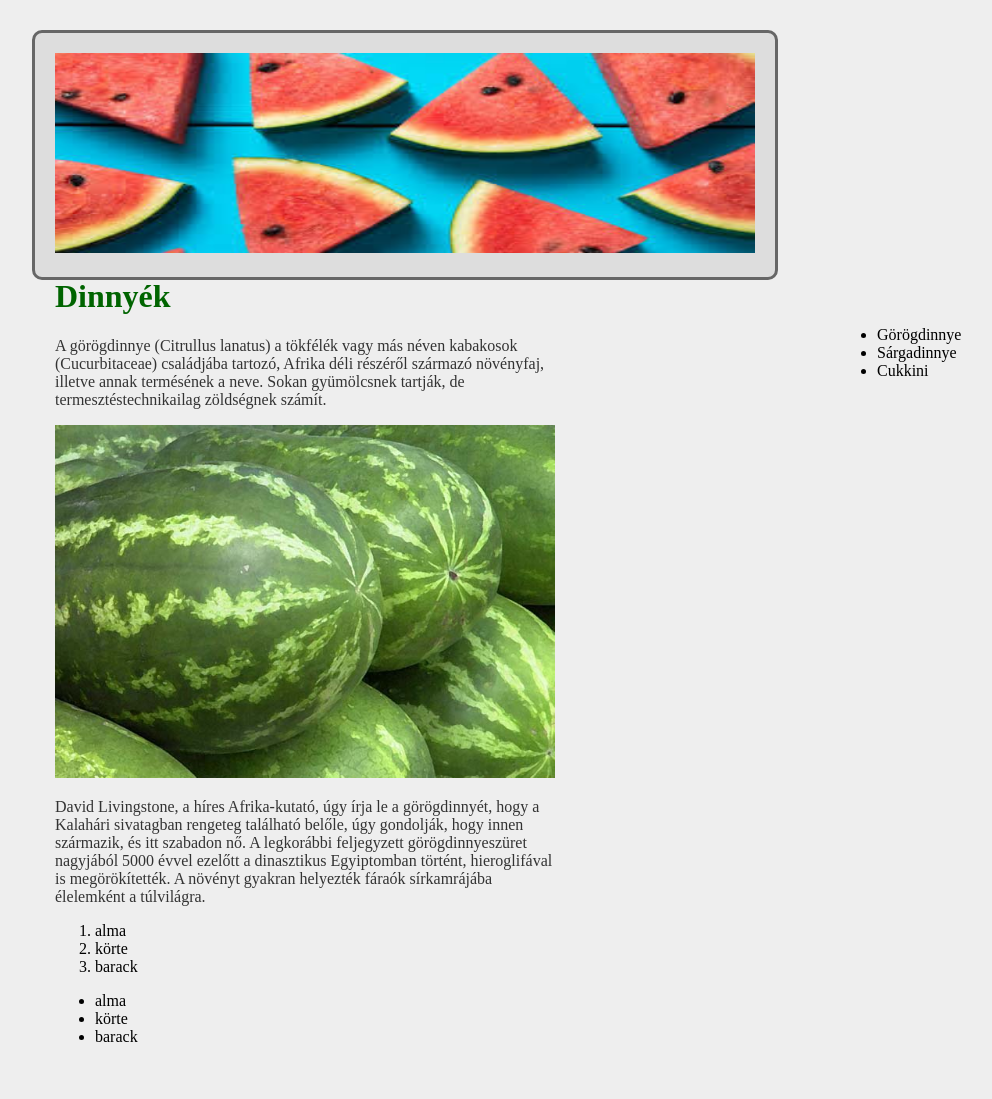
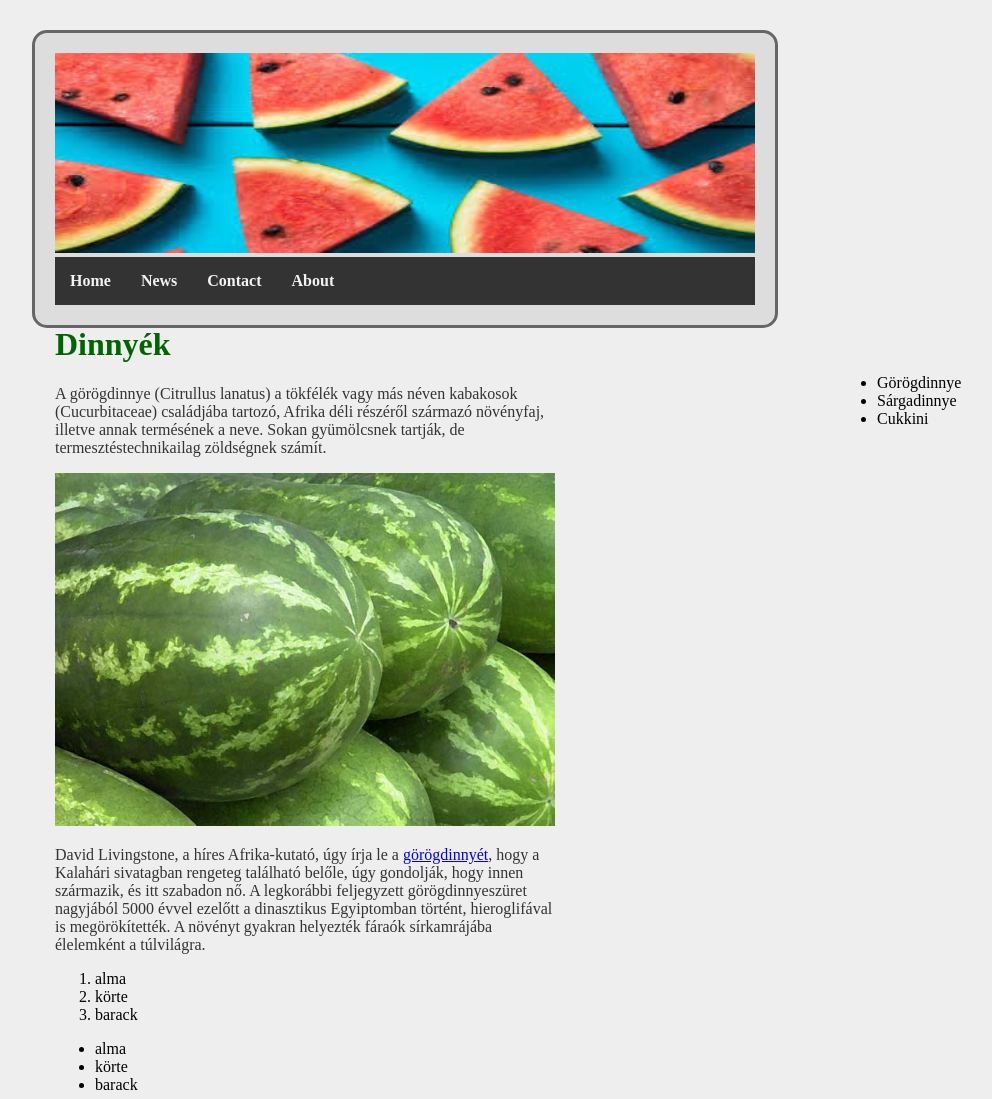
Before and after one commit to 25Dvalaki/2025-10-06, a plain HTML site: page index.html in a window 1280 px wide. Shown: the top 1099 px of the page, without its empty margins (235-1227 px from the left). Drawn offline with Linux system fonts and the light colour scheme.

Commit message:
nav1, and the rest is homework

```diff
--- a/index.html
+++ b/index.html
@@ -13,13 +13,18 @@
             <img src="/src/img/water.jfif" style="width: 700px; height: 200px">
         </div>
 
-                    <div class="nav"></div>
+         <div class="topnav">
+             <a class="active" href="#home">Home</a>
+            <a href="#news">News</a>
+            <a href="#contact">Contact</a>
+            <a href="#about">About</a>
             <!-- I love formatting -->
+            </div>
         <div class="content">
             <h1>Dinnyék</h1>
             <p>A görögdinnye (Citrullus lanatus) a tökfélék vagy más néven kabakosok (Cucurbitaceae) családjába tartozó, Afrika déli részéről származó növényfaj, illetve annak termésének a neve. Sokan gyümölcsnek tartják, de termesztéstechnikailag zöldségnek számít.</p>
             <img src="/src/img/gorog.jpg" alt="Néhány görögdinnye."> <!--inline crime-->
-          <p>David Livingstone, a híres Afrika-kutató, úgy írja le a görögdinnyét, hogy a Kalahári sivatagban rengeteg található belőle, úgy gondolják, hogy innen származik, és itt szabadon nő. A legkorábbi feljegyzett görögdinnyeszüret nagyjából 5000 évvel ezelőtt a dinasztikus Egyiptomban történt, hieroglifával is megörökítették. A növényt gyakran helyezték fáraók sírkamrájába élelemként a túlvilágra.</p>
+            <p>David Livingstone, a híres Afrika-kutató, úgy írja le a <a href="https://hu.wikipedia.org/wiki/G%C3%B6r%C3%B6gdinnye" target="_blank">görögdinnyét</a>, hogy a Kalahári sivatagban rengeteg található belőle, úgy gondolják, hogy innen származik, és itt szabadon nő. A legkorábbi feljegyzett görögdinnyeszüret nagyjából 5000 évvel ezelőtt a dinasztikus Egyiptomban történt, hieroglifával is megörökítették. A növényt gyakran helyezték fáraók sírkamrájába élelemként a túlvilágra.</p>
             <ol>
             <li>alma</li>
             <li>körte</li>
--- a/src/css/style.css
+++ b/src/css/style.css
@@ -19,7 +19,7 @@ max-width: 100%;
      background-color: #dddddd;
     padding: 20px;
     border: 3px solid #666666;
-          border-radius: 10px;
+    border-radius: 15px;
     margin: 30px auto;
 }
 
@@ -36,3 +36,16 @@ max-width: 100%;
 .clear {
     clear: both;
 }
+
+.topnav {
+    background-color: #333333;
+    overflow: hidden
+}
+
+.topnav a {
+    float: left;
+    color: #f2f2f2;
+    padding: 15px;
+    text-decoration: none;
+    font-weight: bold;
+}
```
Lines whose indentation alone changed are shown as unchanged.
